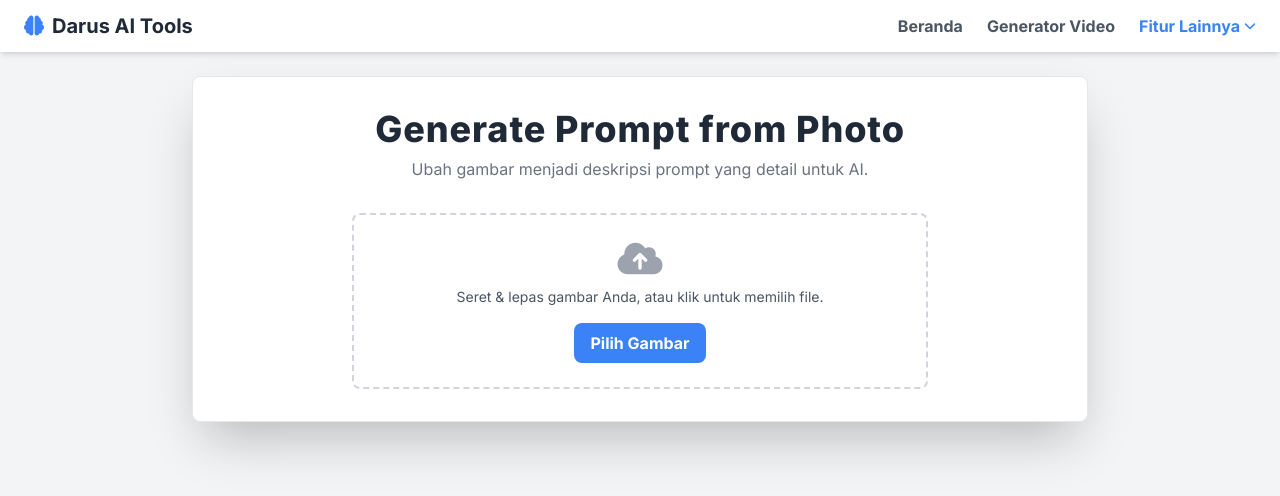
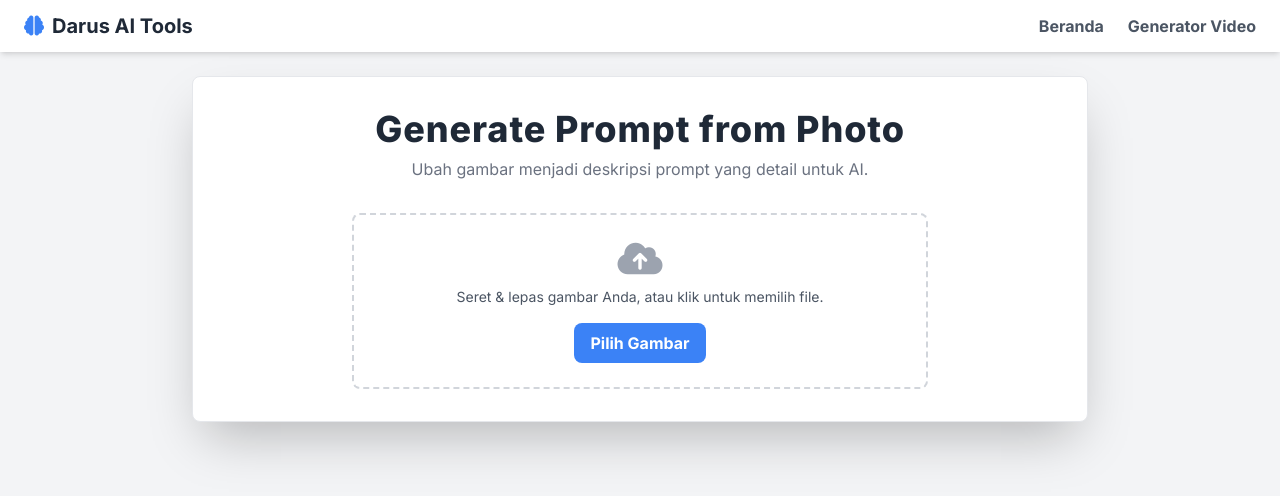
Before and after one commit to Darus260/tes, a plain HTML site: page photo-prompt.html in a window 1280 px wide. Drawn offline with nearby package versions, Linux system fonts and the light colour scheme; some packages are replaced by stand-ins of ours; a script that the page names is missing.

Commit message:
Update photo-prompt.html

```diff
--- a/photo-prompt.html
+++ b/photo-prompt.html
@@ -34,16 +34,11 @@
                 <div class="hidden md:flex items-center space-x-6">
                     <a href="./index.html" class="text-gray-600 hover:text-blue-500 font-semibold">Beranda</a>
                     <a href="./generator.html" class="text-gray-600 hover:text-blue-500 font-semibold">Generator Video</a>
-                    <div class="relative group">
-                        <button class="text-blue-500 font-bold flex items-center">
-                            <span>Fitur Lainnya</span>
-                            <i class="fas fa-chevron-down ml-1 text-xs"></i>
-                        </button>
                         <div class="absolute right-0 mt-2 w-56 bg-white rounded-md shadow-lg py-1 z-20 hidden group-hover:block">
                             <a href="./photo-prompt.html" class="block px-4 py-2 text-sm text-blue-600 font-bold">Generate Prompt from Photo</a>
                             <a href="./story-writer.html" class="block px-4 py-2 text-sm text-gray-700 hover:bg-blue-50">Penulis Cerita AI</a>
                             <a href="./image-enhancer.html" class="block px-4 py-2 text-sm text-gray-700 hover:bg-blue-50">Peningkat Gambar</a>
-                        </div>
+
                     </div>
                 </div>
                 <!-- Tombol Menu untuk Mobile -->
```
